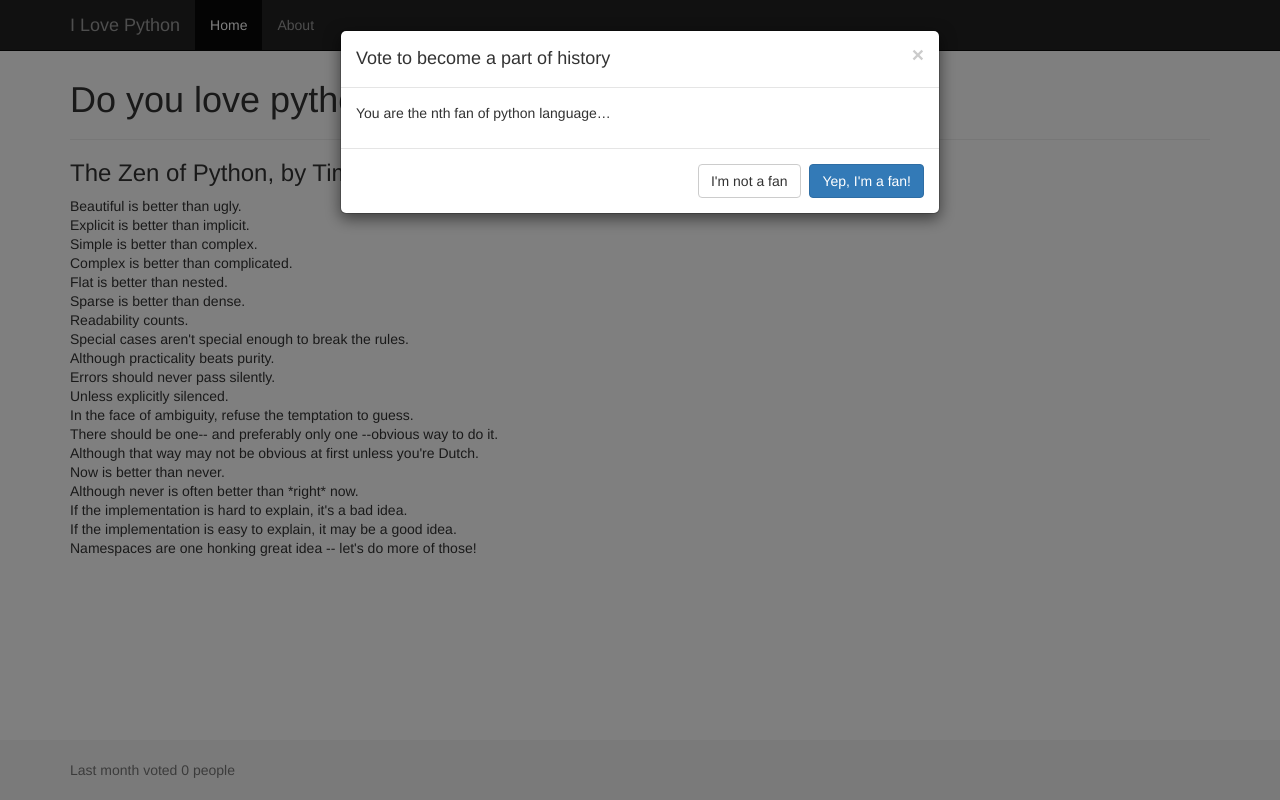
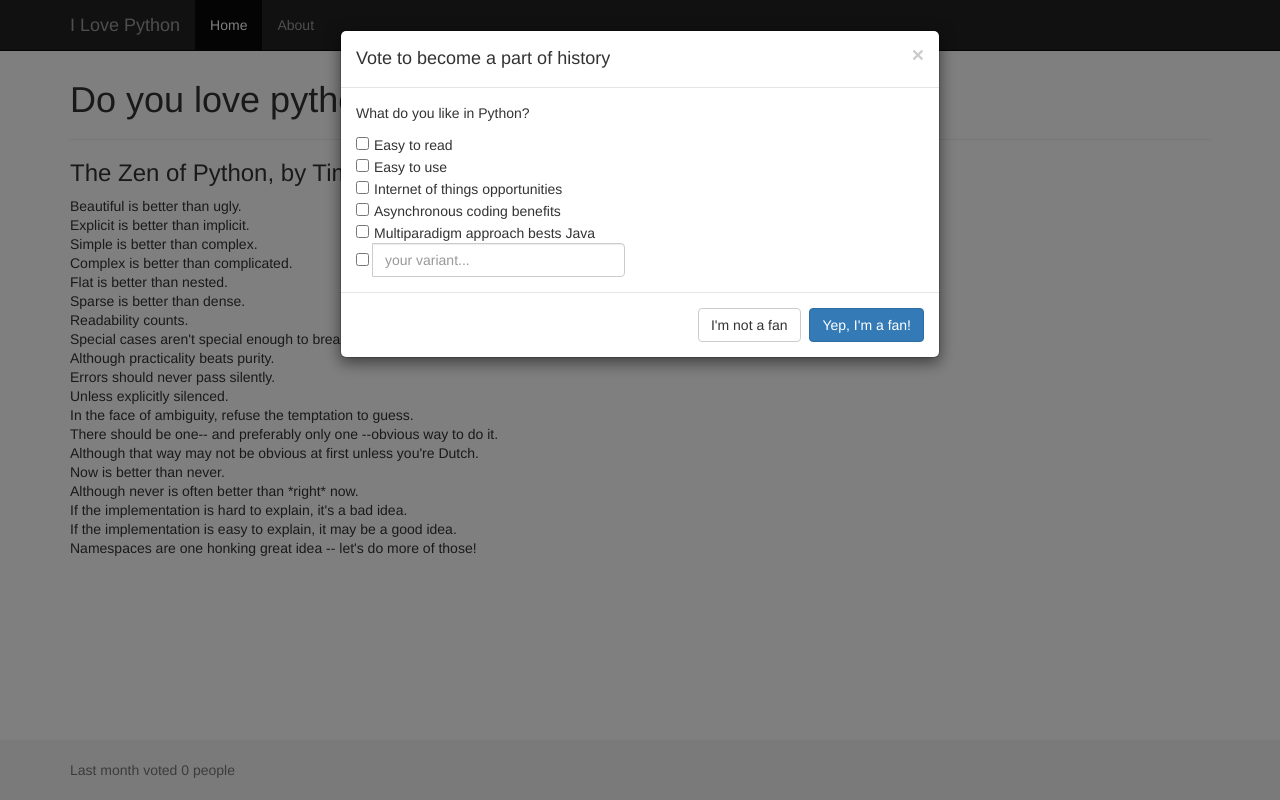
Before and after one commit to miholeus/lovepython, a Flask app: page / in a window 1280 px wide, after a click on "Go ahead". Run offline with Flask 2, Linux system fonts and the light colour scheme; some libraries are stand-ins or nearby versions.

Commit message:
список вариантов для ответа

```diff
--- a/src/models.py
+++ b/src/models.py
@@ -18,7 +18,7 @@ class Post(db.Document):
         return self.title
 
     meta = {
-        'allow_inheritance' : True,
+        'allow_inheritance': True,
         'indexes': ['-created_at', 'slug'],
         'ordering': ['-created_at']
     }
--- a/src/static/css/style.css
+++ b/src/static/css/style.css
@@ -52,3 +52,19 @@ code {
     background-color: #fff;
     border: 0;
 }
+
+.label-checkbox {
+    font-weight: 400;
+    margin-bottom: 0;
+    margin-left: 5px;
+}
+
+span.input-group-checkbox {
+    /*width: 1%;*/
+    /*float: left;*/
+    display: table-cell;
+    vertical-align: middle;
+}
+.width100 {
+    width: 100%;
+}
--- a/src/templates/index/index.html
+++ b/src/templates/index/index.html
@@ -13,7 +13,61 @@
                     <h4 class="modal-title">Vote to become a part of history</h4>
                 </div>
                 <div class="modal-body">
-                    <p>You are the nth fan of python language&hellip;</p>
+                    <p>What do you like in Python?</p>
+                    <div class="row">
+                        <div class="col-lg-6">
+                            <div class="input-group">
+                                <input type="checkbox" aria-label="..." value="1" id="val1" name="vote">
+                                <label for="val1" class="label-checkbox">Easy to read</label>
+                            </div><!-- /input-group -->
+                        </div><!-- /.col-lg-6 -->
+                    </div>
+                    <div class="row">
+                        <div class="col-lg-6">
+                            <div class="input-group">
+                                <input type="checkbox" aria-label="..." value="2" id="val2" name="vote">
+                                <label for="val2" class="label-checkbox">Easy to use</label>
+                            </div><!-- /input-group -->
+                        </div><!-- /col-lg-6 -->
+                    </div>
+                    <div class="row">
+                        <div class="col-lg-6">
+                            <div class="input-group">
+                                <input type="checkbox" name="vote" id="val3" value="3">
+                                <label for="val3" data-toggle="popover" data-placement="right" data-container="body"
+                                       class="label-checkbox"
+                                       data-content="Python may become popular for the Internet of things, as new platforms such as Raspberry Pi are based on it">
+                                    Internet of things opportunities
+                                </label>
+                            </div><!-- /input-group -->
+                        </div><!-- /col-lg-6 -->
+                    </div>
+                    <div class="row">
+                        <div class="col-lg-6">
+                            <div class="input-group">
+                                <input type="checkbox" aria-label="..." value="4" id="val4" name="vote">
+                                <label for="val4" class="label-checkbox">Asynchronous coding benefits</label>
+                            </div><!-- /input-group -->
+                        </div><!-- /col-lg-6 -->
+                    </div>
+                    <div class="row">
+                        <div class="col-lg-6">
+                            <div class="input-group">
+                                <input type="checkbox" aria-label="..." value="5" id="val5" name="vote">
+                                <label for="val5" class="label-checkbox">Multiparadigm approach bests Java</label>
+                            </div><!-- /input-group -->
+                        </div><!-- /col-lg-6 -->
+                    </div>
+                    <div class="row">
+                        <div class="col-lg-6">
+                            <div class="input-group width100">
+                                 <span class="input-group-checkbox">
+                                    <input type="checkbox" aria-label="..." value="6" id="val6" name="vote">
+                                 </span>
+                                <input type="text" class="form-control" placeholder="your variant...">
+                            </div><!-- /input-group -->
+                        </div><!-- /col-lg-6 -->
+                    </div>
                 </div>
                 <div class="modal-footer">
                     <button type="button" class="btn btn-default" data-dismiss="modal">I'm not a fan</button>
@@ -49,3 +103,9 @@
     <li class="list-group-item">Namespaces are one honking great idea -- let's do more of those!</li>
     </ul>
 {% endblock %}
+
+{% block js_footer %}
+    <script>
+    $("label[data-toggle='popover']").popover({animation: true});
+    </script>
+{% endblock %}
```
